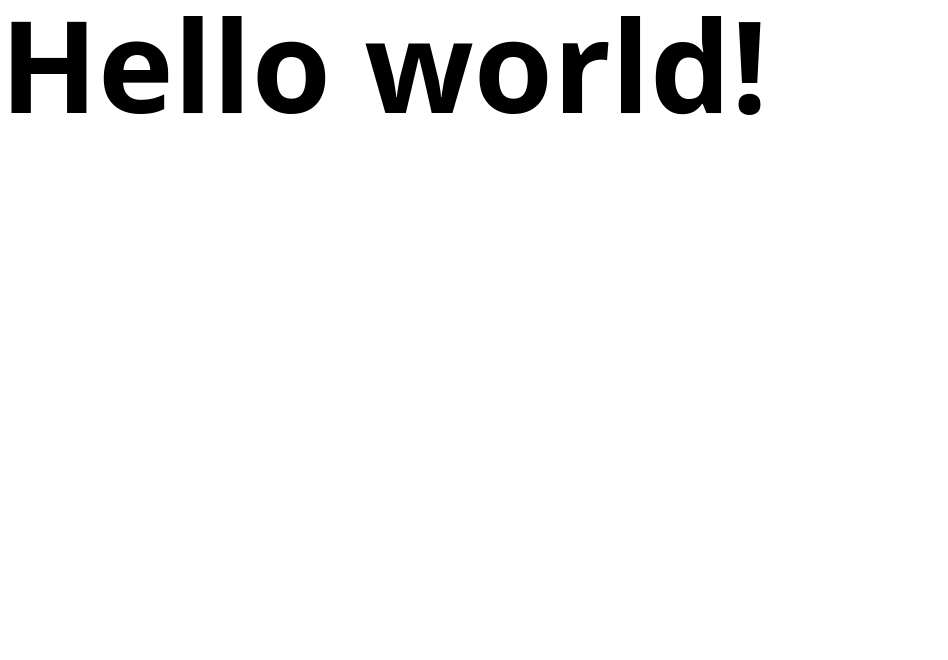
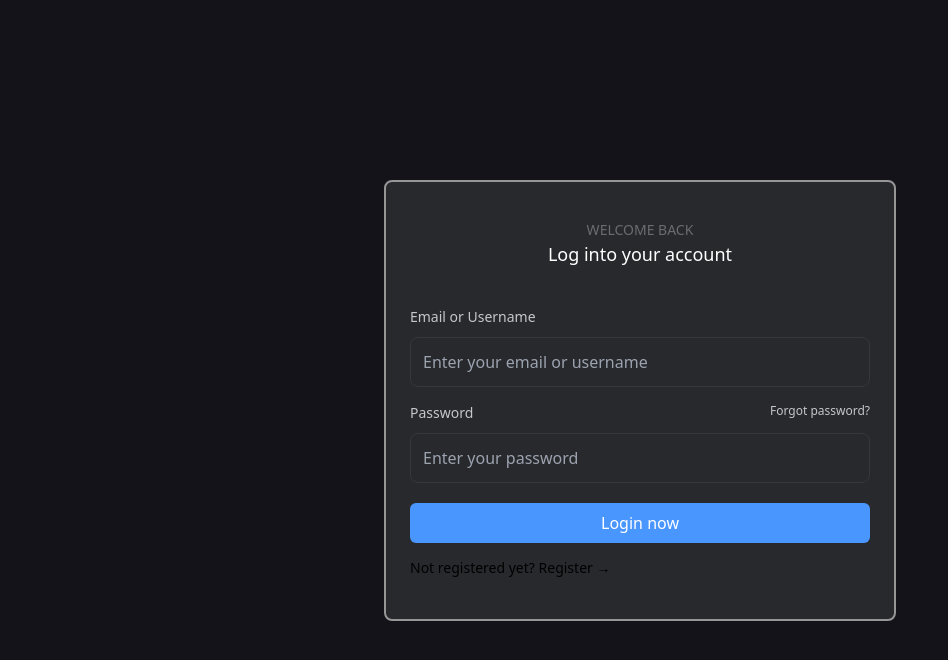
Before and after one commit to Ashish-AI/atlys-frontend-assignment, a React (Create React App) app: page / in a window 1280 px wide. Shown: the top 660 px of the page, without its empty margins (0-948 px from the left). Built offline with nearby package versions, Linux system fonts and the light colour scheme.

Commit message:
feat: add login screen

```diff
--- a/src/App.tsx
+++ b/src/App.tsx
@@ -1,9 +1,15 @@
-import React from "react";
-import logo from "./logo.svg";
+import React, { useState } from "react";
 import "./App.css";
+import Input from "./components/Input";
+import Button from "./components/Button";
+import Login from "./pages/Login";
 
 function App() {
-  return <h1 className="text-9xl font-bold">Hello world!</h1>;
+  return (
+    <div className=" bg-dark flex items-center justify-center min-h-screen ">
+      <Login />
+    </div>
+  );
 }
 
 export default App;
--- /dev/null
+++ b/src/pages/Login.tsx
@@ -0,0 +1,75 @@
+// src/components/Login.js
+import React, { useState } from "react";
+import Input from "../components/Input";
+import Button from "../components/Button";
+
+{
+  /* <svg
+className="w-6 h-6 text-gray-400"
+fill="none"
+viewBox="0 0 24 24"
+stroke="currentColor"
+>
+<path
+	strokeLinecap="round"
+	strokeLinejoin="round"
+	strokeWidth="2"
+	d="M10 9v6m4-6v6m-4-6H8a4 4 0 01-4-4V5a4 4 0 014-4h4a4 4 0 014 4v4a4 4 0 01-4 4h-2z"
+/>
+</svg> */
+}
+
+const Login = () => {
+  const [value, setValue] = useState<{ userId: string; password: string }>({
+    userId: "",
+    password: "",
+  });
+
+  return (
+    <div className="w-full max-w-lg bg-darkA border-2 rounded-lg py-10 px-6 border-gray">
+      <h2 className="text-medium text-mediumGray text-sm/4 text-center">
+        WELCOME BACK
+      </h2>
+      <h3 className="text-semibold text-gray-800 text-lg/4 mt-2 text-white text-center mb-11.25">
+        Log into your account
+      </h3>
+      <form>
+        <div className="mb-4">
+          <Input
+            label="Email or Username"
+            trailingText=""
+            onChange={(e) => {
+              setValue((prev) => ({ ...prev, userId: e.target.value }));
+            }}
+            placeholder="Enter your email or username"
+            type="text"
+            value={value.userId}
+          />
+        </div>
+
+        <Input
+          label="Password"
+          trailingText="Forgot password?"
+          onChange={(e) => {
+            setValue((prev) => ({ ...prev, password: e.target.value }));
+          }}
+          placeholder="Enter your password"
+          type="password"
+          value={value.password}
+        />
+
+        <div className="mt-5">
+          <Button label="Login now" onClick={() => {}} />
+        </div>
+        <div className="mt-3">
+          <a href="#" className="text-sm text-gray-400 hover:underline">
+            Not registered yet?{" "}
+            <span className="text-blue-400">Register →</span>
+          </a>
+        </div>
+      </form>
+    </div>
+  );
+};
+
+export default Login;
--- a/tailwind.config.js
+++ b/tailwind.config.js
@@ -2,7 +2,26 @@
 module.exports = {
   content: ["./src/**/*.{js,jsx,ts,tsx}"],
   theme: {
-    extend: {},
+    extend: {
+      colors: {
+        dark: "#131319",
+        darkA: "#27292D",
+        gray: "#969696",
+        darkGray: "#343434",
+        mediumGray: "#6B6C70",
+        white: "#FFFFFF",
+        lightGray: "#C5C7CA",
+        charcoal: "#35373B",
+        silver: "#7F8084",
+        blue: "#4A96FF",
+        blueA: "#82B4FF",
+      },
+      spacing: {
+        2.5: "0.625rem", // 10px
+        3: "0.75rem", // 12px
+        11.25: "2.8125rem", // 45px
+      },
+    },
   },
   plugins: [],
 };
```
